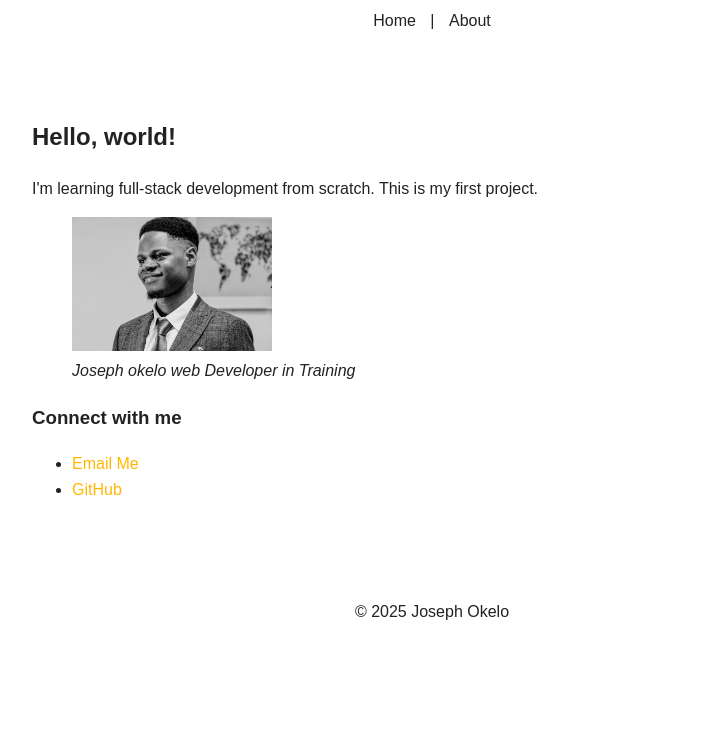
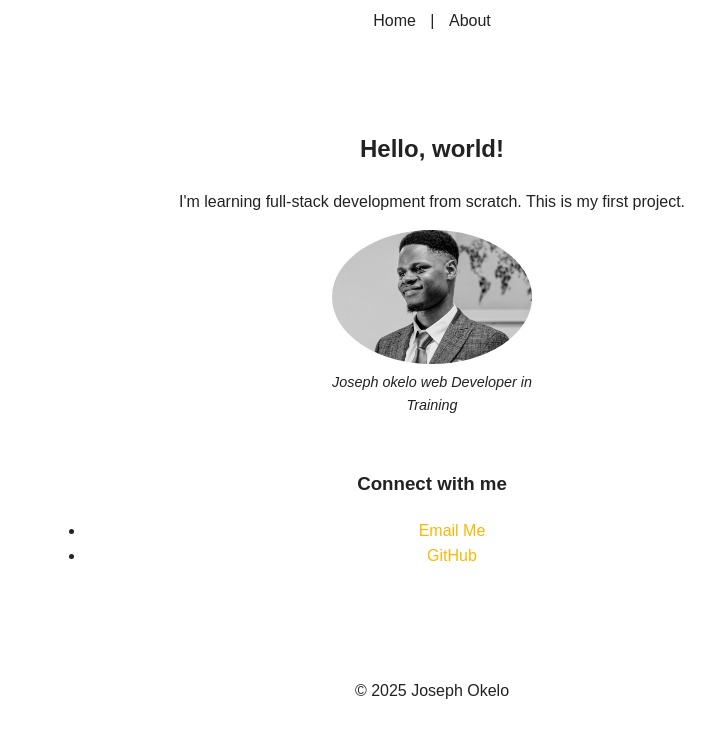
Before and after one commit to joedevOp/week1-html-basics, a plain HTML site: page index.html in a window 1280 px wide. Shown: the part 102-837 px from the top of the page, without its empty margins (208-920 px from the left). Before the commit the page ends 800 px from the top, so only its background shows below. Drawn offline with Linux system fonts and the light colour scheme.

Commit message:
added box model with improved layout and gitignore file

```diff
--- a/index.html
+++ b/index.html
@@ -20,7 +20,7 @@
     <section id="intro">
       <h2>Hello, world!</h2>
       <p>I'm learning full-stack development from scratch. This is my first project.</p>
-      <figure>
+      <figure class="profile">
       <img src="images/profile.jpeg" alt="Photo of Joseph Okelo" width="200" />
       <figcaption><em>Joseph okelo web Developer in Training</em></figcaption>
       </figure>
--- a/style.css
+++ b/style.css
@@ -11,6 +11,7 @@ body {
     background-color:  var(--bg-color);
     color: var(--text-color);
     line-height: 1.6;
+    text-align: center;
 }
 
 header, footer {
@@ -33,12 +34,36 @@ a {
     text-decoration: none;
 }
 
-
-
 main {
     max-width: 800px;
     margin: 2em auto;
     padding: 1em;
+}
+
+section {
+    margin: 0.5rem;
+    padding: 0.3rem;
+}
+
+figure.profile {
+
+    text-align: center;
+    margin: 1em auto;
+    max-width: 250px;
+}
+
+figure.profile img {
+
+    border-radius: 50%;
+    display: block;
+    margin: 0 auto;
+}
+
+figure.profile figcaption {
+
+    font-size: 0.9em;
+    color: var(--text-color);
+    margin-top: 0.5em;
 }
 
 /* Responsove design for screen width */
@@ -51,6 +76,8 @@ main {
         display: block;
         margin: 10px 0;
     }
+
+
 }
 
 /* Theme preference (light/dark) */
```
Also changed, not shown: 2 other files.
